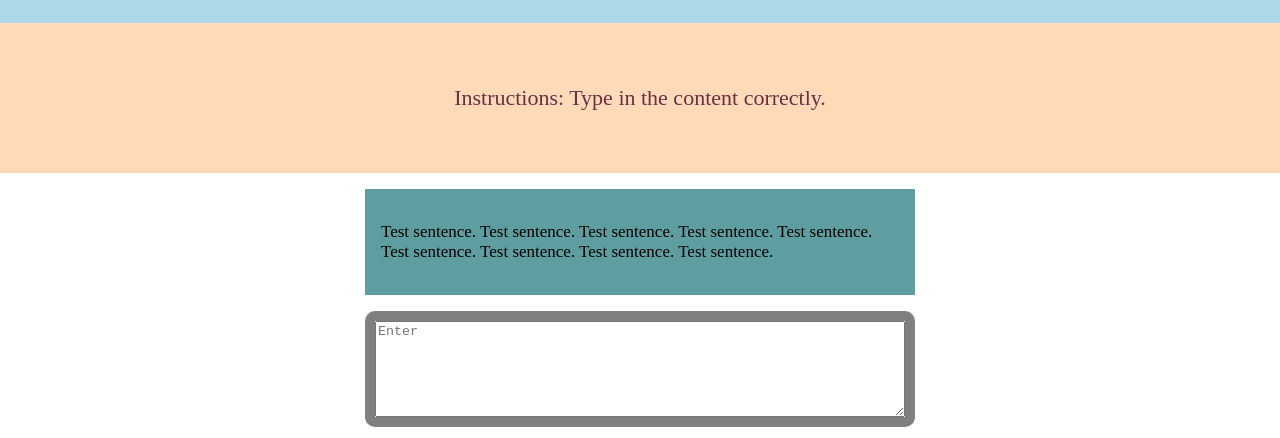
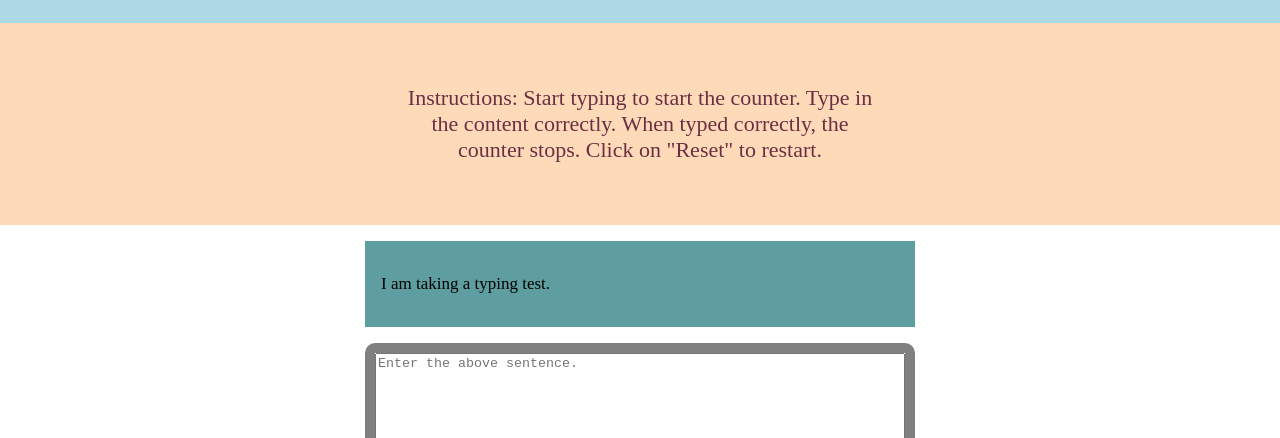
Before and after one commit to Rathod-Harshit/Typing-speed, a plain HTML site: page index.html in a window 1280 px wide. Shown: the part 89-527 px from the top of the page. Drawn offline with Linux system fonts and the light colour scheme.

Commit message:
Add test sentence.

```diff
--- a/index.html
+++ b/index.html
@@ -5,7 +5,7 @@
     <meta name="viewport" content="width=device-width, initial-scale=1.0">
     <title>Typing speed</title>
     <link rel="stylesheet" href="css/styles.css" type="text/css" media="all">
-    <!-- <script src="app/script.js" defer></script> -->
+    <script src="app/script.js" defer></script>
 </head>
 
 <body>
@@ -14,15 +14,14 @@
     </header>
     <main class="mainbox">
         <section class="instructions">
-            <p>Instructions: Type in the content correctly.</p>
+            <p>Instructions: Start typing to start the counter. Type in the content correctly. When typed correctly, the counter stops. Click on "Reset" to restart.</p>
         </section>
         <section class="work-area">
             <div class="test-sent">
-                <p>Test sentence. Test sentence. Test sentence. Test sentence. Test sentence. Test sentence. Test sentence. Test sentence. Test sentence.
-                </p>
+                <p>I am taking a typing test.</p>
             </div>
             <div class="input-box">
-                <textarea name="textbox" id="text-box" rows="6" placeholder="Enter"></textarea>
+                <textarea name="textbox" id="text-box" rows="6" placeholder="Enter the above sentence."></textarea>
             </div>
             <div class="event-area">
                 <section class="event-box">
```
